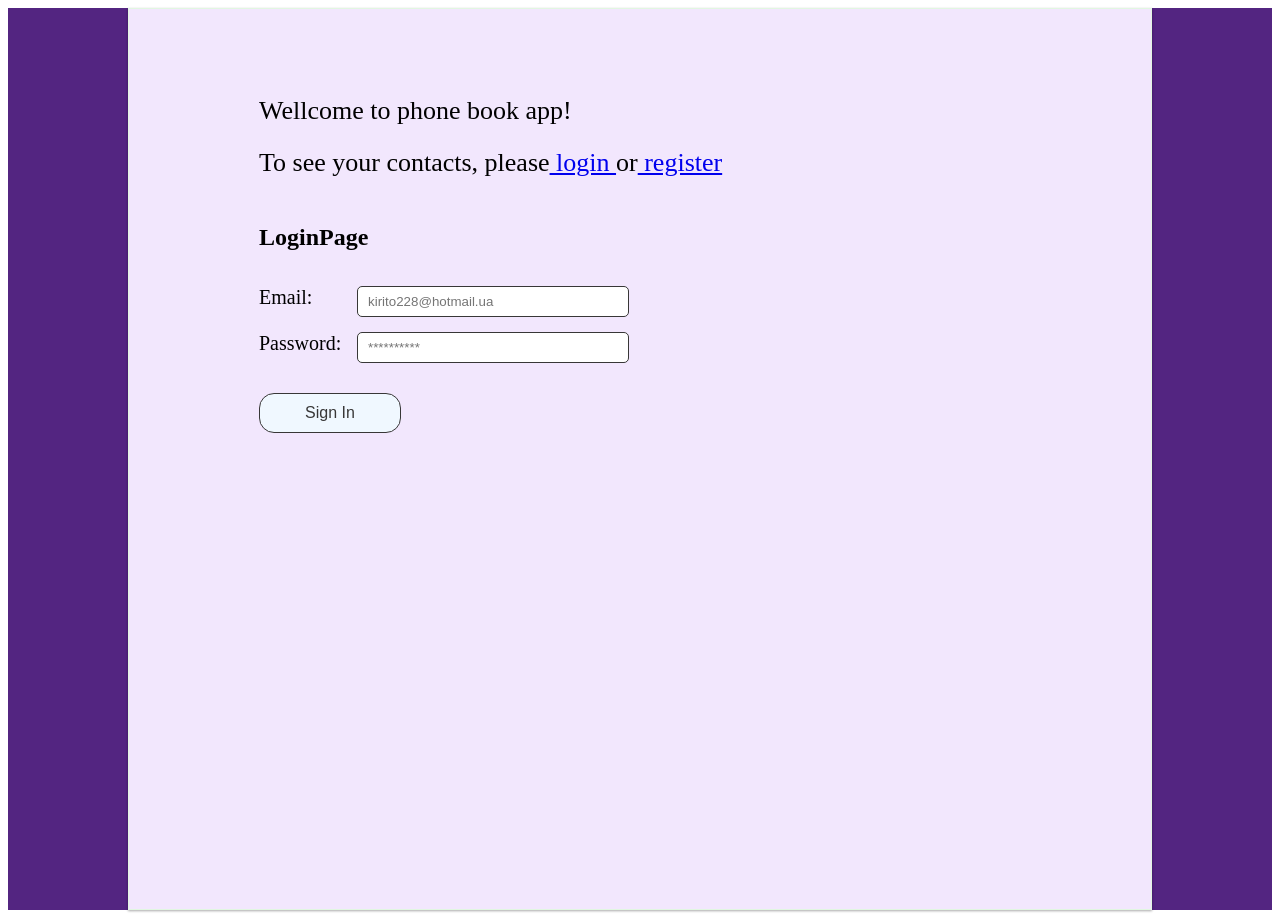
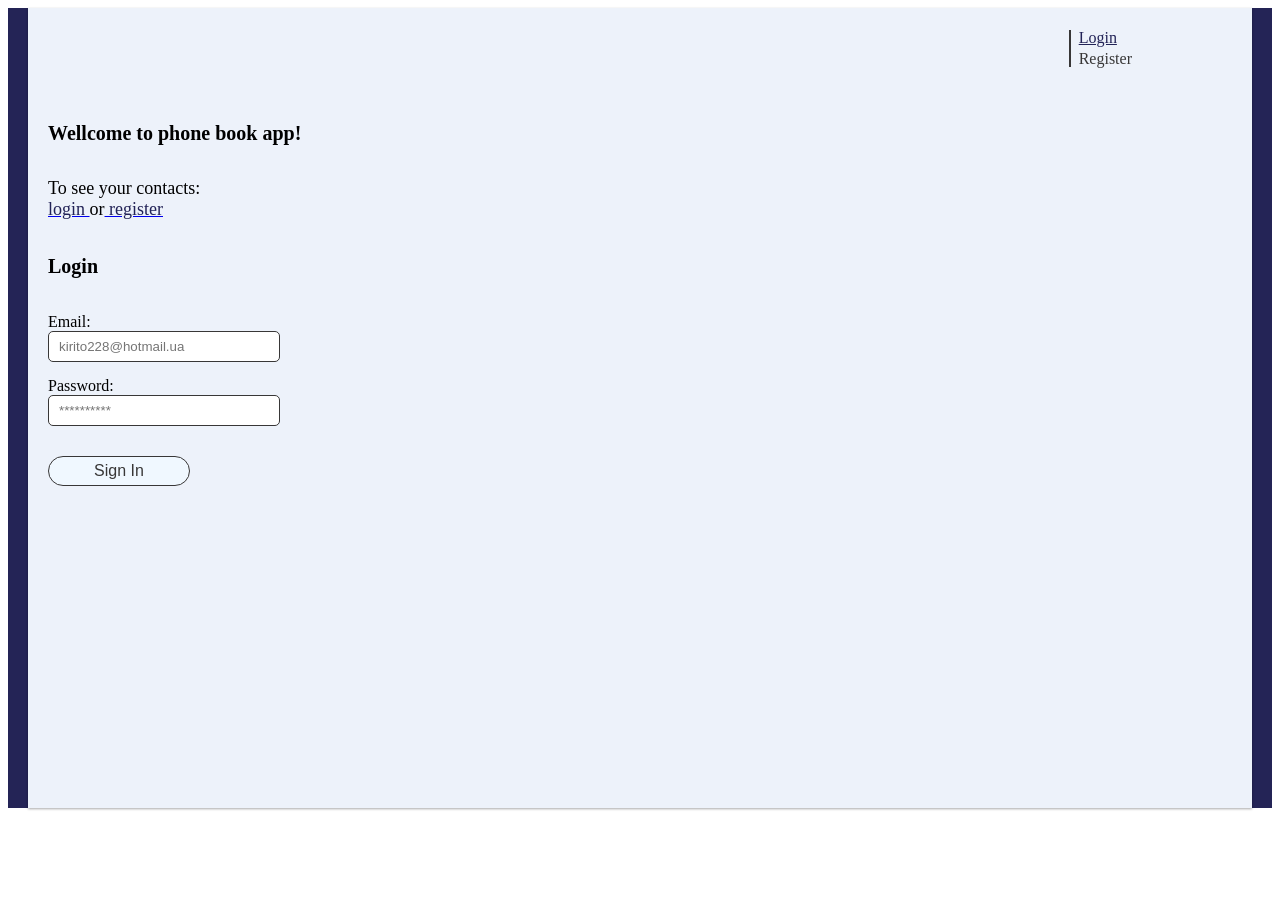
Before and after one commit to KaterynaMal/phonebook, a React (Create React App) app: page /phonebook/login in a window 1280 px wide. After the commit the page ends 816 px from the top, so only its background shows below. Built offline with nearby package versions, Linux system fonts and the light colour scheme.

Commit message:
Color and animation main page

```diff
--- a/src/components/Layout/Layout.jsx
+++ b/src/components/Layout/Layout.jsx
@@ -1,4 +1,4 @@
-// import { Navigation, UserMenu } from 'components';
+import { Navigation, UserMenu } from 'components';
 import { NavLink } from 'react-router-dom';
 import { ToastContainer } from 'react-toastify';
 import 'react-toastify/dist/ReactToastify.css';
@@ -14,36 +14,42 @@ const Layout = ({ children }) => {
 
   return (
     <div className={css.container}>
-      {/* <header className={css.header}>
+      <header className={css.header}>
         <Navigation></Navigation>
         {isLoggedIn && <UserMenu></UserMenu>}
-      </header> */}
+      </header>
       <main className={css.mainContainer}>
-        <ToastContainer position="top-center"/>
+        <ToastContainer position="top-center" />
         {!isLoggedIn && (
-          <p className={css.title}>
-            Wellcome to phone book app! <br></br>
+          <div>
+            <h1 className={css.title}>Wellcome to phone book app! </h1>
 
-            To see your contacts, please
+            <p>
+              <span className={css.spanTitle}>
+                To see your contacts:
+                <br></br>
                 <NavLink
                   className={({ isActive }) =>
                     `${css.navLink} ${css.login} ${isActive ? css.active : ''}`
                   }
                   to="/login"
                 >
-            <span> login </span>
+                  <span className={css.navlink}> login </span>
                 </NavLink>
                 or
                 <NavLink
                   className={({ isActive }) =>
-              `${css.navLink} ${css.register} ${isActive ? css.active : ''}`
+                    `${css.navLink} ${css.register} ${
+                      isActive ? css.active : ''
+                    }`
                   }
                   to="/register"
                 >
-            <span> register</span>
+                  <span className={css.navlink}> register</span>
                 </NavLink>
+              </span>
             </p>
-
+          </div>
         )}
         {children}
       </main>
--- a/src/components/Layout/Layout.module.css
+++ b/src/components/Layout/Layout.module.css
@@ -1,31 +1,59 @@
 .container {
-  /* width: 800px; */
-  margin-left: 120px;
-  margin-right: 120px;
-  border: 1px solid rgb(225, 247, 225);
-  background-color: rgb(242, 231, 253);
+  margin-left: 20px;
+  margin-right: 20px;
+  background-color: rgb(237, 242, 250);
   box-shadow: rgba(0, 0, 0, 0.12) 0px 1px 3px, rgba(0, 0, 0, 0.24) 0px 1px 2px;
-  /* padding-bottom: 50px; */
-  padding: 50px 30px;
+  padding: 0 20px;
   min-height: 100vh;
 }
 
-
-
 .header {
   display: flex;
-  height: 95px;
-  justify-content: space-between;
+  padding: 20px 0;
+  height: 40px;
+  justify-content: flex-end;
   align-items: center;
-  box-shadow: rgba(0, 0, 0, 0.12) 0px 1px 3px, rgba(0, 0, 0, 0.24) 0px 1px 2px;
   position: sticky;
-  background-color: rgb(217, 246, 219);
-  padding-left: 100px;
-  padding-right: 100px;
+}
+
+@keyframes text-focus-in {
+  0% {
+    -webkit-filter: blur(12px);
+    filter: blur(12px);
+    opacity: 0;
+  }
+  100% {
+    -webkit-filter: blur(0px);
+    filter: blur(0px);
+    opacity: 1;
+  }
 }
 
 .title {
-  padding-left: 100px;
-  font-size: 26px;
-  line-height: 2;
+  font-size: 20px;
+  font-weight: 600;
+  line-height: 1.5;
+  margin-bottom: 30px;
+  margin-top: 30px;
+  -webkit-animation: text-focus-in 1s cubic-bezier(0.55, 0.085, 0.68, 0.53) both;
+  animation: text-focus-in 1s cubic-bezier(0.55, 0.085, 0.68, 0.53) both;
 }
+
+.spanTitle {
+  font-size: 18px;
+  font-weight: 400;
+  -webkit-animation: text-focus-in 2s cubic-bezier(0.55, 0.085, 0.68, 0.53) both;
+  animation: text-focus-in 2s cubic-bezier(0.55, 0.085, 0.68, 0.53) both;
+}
+
+.navlink {
+  text-decoration: none;
+  color: rgba(9, 9, 66, 0.892);
+}
+
+@media screen and (min-width: 768px) {
+  .header {
+    padding-left: 100px;
+    padding-right: 100px;
+  }
+}
--- a/src/components/Navigations/Navigation.module.css
+++ b/src/components/Navigations/Navigation.module.css
@@ -1,11 +1,12 @@
 .navigation {
   display: flex;
-  justify-content: space-between;
+  justify-content: end;
 }
 
 .navLink {
-  font-size: 32px;
-  font-weight: 500px;
+  font-size: 18px;
+  font-weight: 400px;
+  line-height: 1;
   text-decoration: none;
   color: rgb(56, 55, 55);
 }
@@ -14,21 +15,33 @@
   text-decoration: underline;
 }
 
+@keyframes text-focus-in {
+  0% {
+    -webkit-filter: blur(12px);
+    filter: blur(12px);
+    opacity: 0;
+  }
+  100% {
+    -webkit-filter: blur(0px);
+    filter: blur(0px);
+    opacity: 1;
+  }
+}
+
 .loginRegisterContainer {
   display: flex;
-  gap: 30px;
+  flex-direction: column;
+  gap: 5px;
+  position: relative;
 
-  margin-right: 25px;
+  -webkit-animation: text-focus-in 3s cubic-bezier(0.55, 0.085, 0.68, 0.53) both;
+  animation: text-focus-in 3s cubic-bezier(0.55, 0.085, 0.68, 0.53) both;
 }
 
 .login,
 .register {
-  font-size: 20px;
+  font-size: 16px;
   font-weight: 500px;
-}
-
-.register {
-  position: relative;
 }
 
 .register::before {
@@ -37,12 +50,12 @@
   height: 100%;
   background-color: rgb(56, 55, 55);
   position: absolute;
-  left: -15px;
+  left: -10px;
   bottom: 0px;
   flex-shrink: 0;
 }
 
 .active {
   text-decoration: underline;
-  color: rgb(28, 113, 49);
+  color: rgba(9, 9, 66, 0.892);
 }
--- a/src/index.css
+++ b/src/index.css
@@ -17,4 +17,6 @@ code {
 
 #root {
   background-color: rgb(83, 37, 129);
+  background-color: rgb(8, 2, 77);
+  background-color: rgba(9, 9, 66, 0.892);
 }
--- a/src/pages/Login/LoginPage.jsx
+++ b/src/pages/Login/LoginPage.jsx
@@ -22,7 +22,7 @@ const LoginPage = () => {
 
   return (
     <div>
-      <h1 className={css.submitTitle}>LoginPage</h1>
+      <h1 className={css.submitTitle}>Login</h1>
 
       <form onSubmit={onSubmit} className={css.submitForm}>
         <label className={css.label}>
--- a/src/pages/Login/LoginPage.module.css
+++ b/src/pages/Login/LoginPage.module.css
@@ -2,28 +2,30 @@
   display: flex;
   flex-direction: column;
   gap: 15px;
-  width: 370px;
-  padding-left: 100px;
+  width: 270px;
+ padding-right: 10px;
+ margin-right: auto;
+
 }
 
 .submitTitle {
-  padding-left: 100px;
-  font-size: 24px;
+  font-size: 20px;
   margin-bottom: 35px;
   margin-top: 35px;
 }
 
 .label {
-  font-size: 20px;
+  font-size: 16px;
   display: flex;
-  justify-content: space-between;
+  flex-direction: column;
 }
 
 .input {
-  width: 250px;
+  width: 210px;
   border-radius: 5px;
   border: 1px solid rgb(56, 55, 55);
   padding: 7px 10px;
+  margin-right: 10px;
 }
 
 .btn {
@@ -33,7 +35,7 @@
   font-size: 16px;
   color: rgb(56, 55, 55);
   background-color: aliceblue;
-  padding: 10px 45px;
+  padding: 5px 45px;
 
   margin-left: 0;
   margin-right: auto;
@@ -42,8 +44,8 @@
 
 .btn:hover,
 .btn:focus {
-  border-color: rgb(28, 113, 49);
-  color: rgb(28, 113, 49);
-
+  border-color: rgba(9, 9, 66, 0.892);
+  color: white;
   box-shadow: rgba(0, 0, 0, 0.16) 0px 1px 4px;
+  background-color: rgba(63, 63, 250, 0.892);
 }
--- a/src/pages/Register/RegisterPage.jsx
+++ b/src/pages/Register/RegisterPage.jsx
@@ -24,7 +24,7 @@ const RegisterPage = () => {
 
   return (
     <div>
-      <h1 className={css.submitTitle}>RegisterPage</h1>
+      <h1 className={css.submitTitle}>Register</h1>
 
       <form onSubmit={onSubmit} className={css.submitForm}>
         <label className={css.label}>
--- a/src/pages/Register/RegisterPage.module.css
+++ b/src/pages/Register/RegisterPage.module.css
@@ -2,25 +2,26 @@
   display: flex;
   flex-direction: column;
   gap: 15px;
-  width: 370px;
-  padding-left: 100px;
+  width: 270px;
+  /* padding-left: 100px; */
 }
 
 .submitTitle {
-  padding-left: 100px;
-  font-size: 24px;
+  /* padding-left: 100px; */
+  font-size: 20px;
   margin-bottom: 35px;
   margin-top: 35px;
 }
 
 .label {
-  font-size: 20px;
+  font-size: 16px;
   display: flex;
-  justify-content: space-between;
+  flex-direction: column;
+  /* justify-content: space-between; */
 }
 
 .input {
-  width: 250px;
+  width: 210px;
   border-radius: 5px;
   border: 1px solid rgb(56, 55, 55);
   padding: 7px 10px;
@@ -29,11 +30,11 @@
 .btn {
   cursor: pointer;
   border-radius: 15px;
-  border: 1px solid rgb(56, 55, 55);
+  border: 1px solid rgba(9, 9, 66, 0.892);
   font-size: 16px;
   color: rgb(56, 55, 55);
   background-color: aliceblue;
-  padding: 10px 45px;
+  padding: 5px 45px;
   margin-left: 0;
   margin-right: auto;
   margin-top: 15px;
@@ -41,7 +42,8 @@
 
 .btn:hover,
 .btn:focus {
-  border-color: rgb(28, 113, 49);
-  color: rgb(28, 113, 49);
+  border-color: rgba(9, 9, 66, 0.892);
+  color: white;
   box-shadow: rgba(0, 0, 0, 0.16) 0px 1px 4px;
+  background-color: rgba(63, 63, 250, 0.892);
 }
```
Lines whose indentation alone changed are shown as unchanged.
